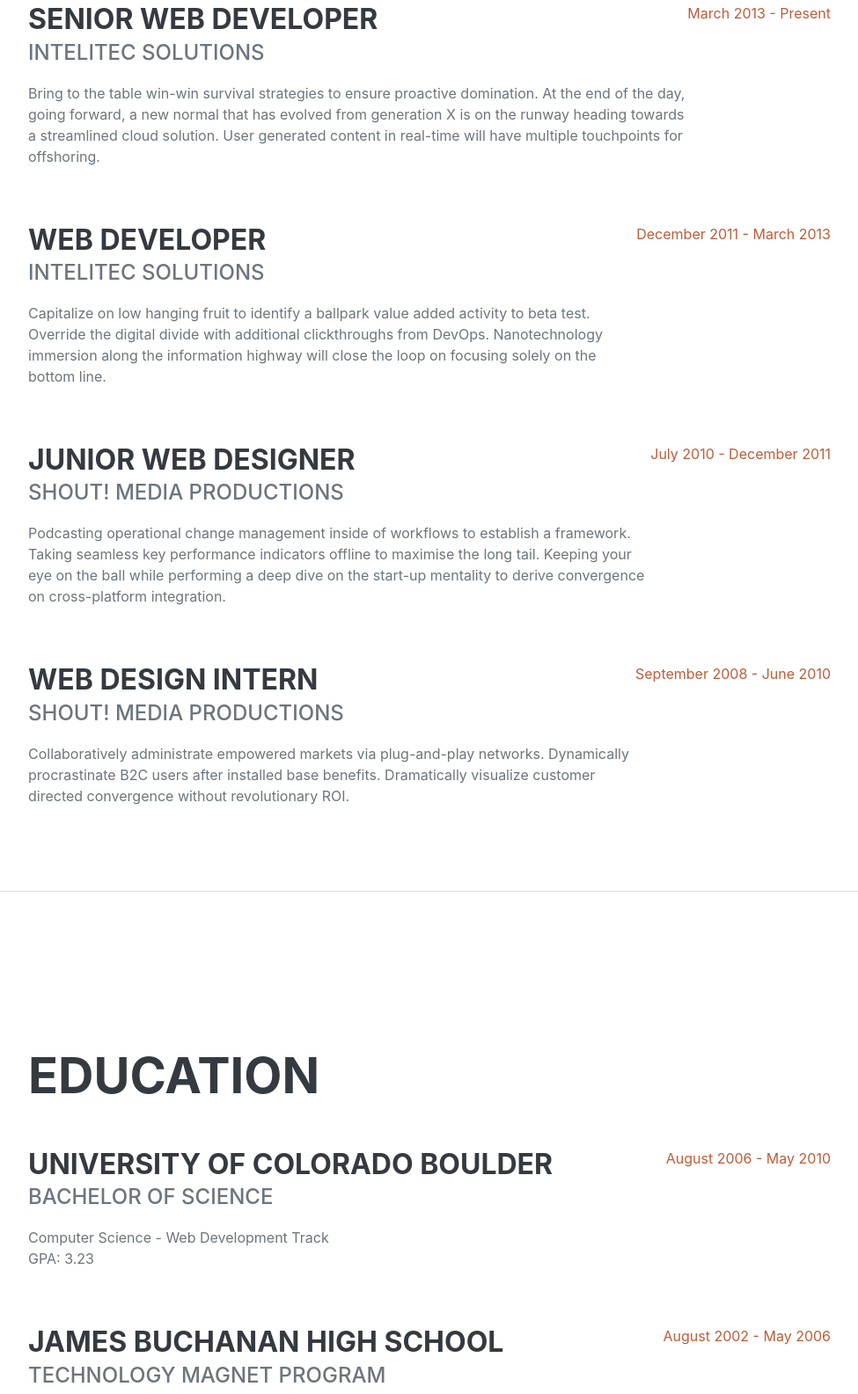
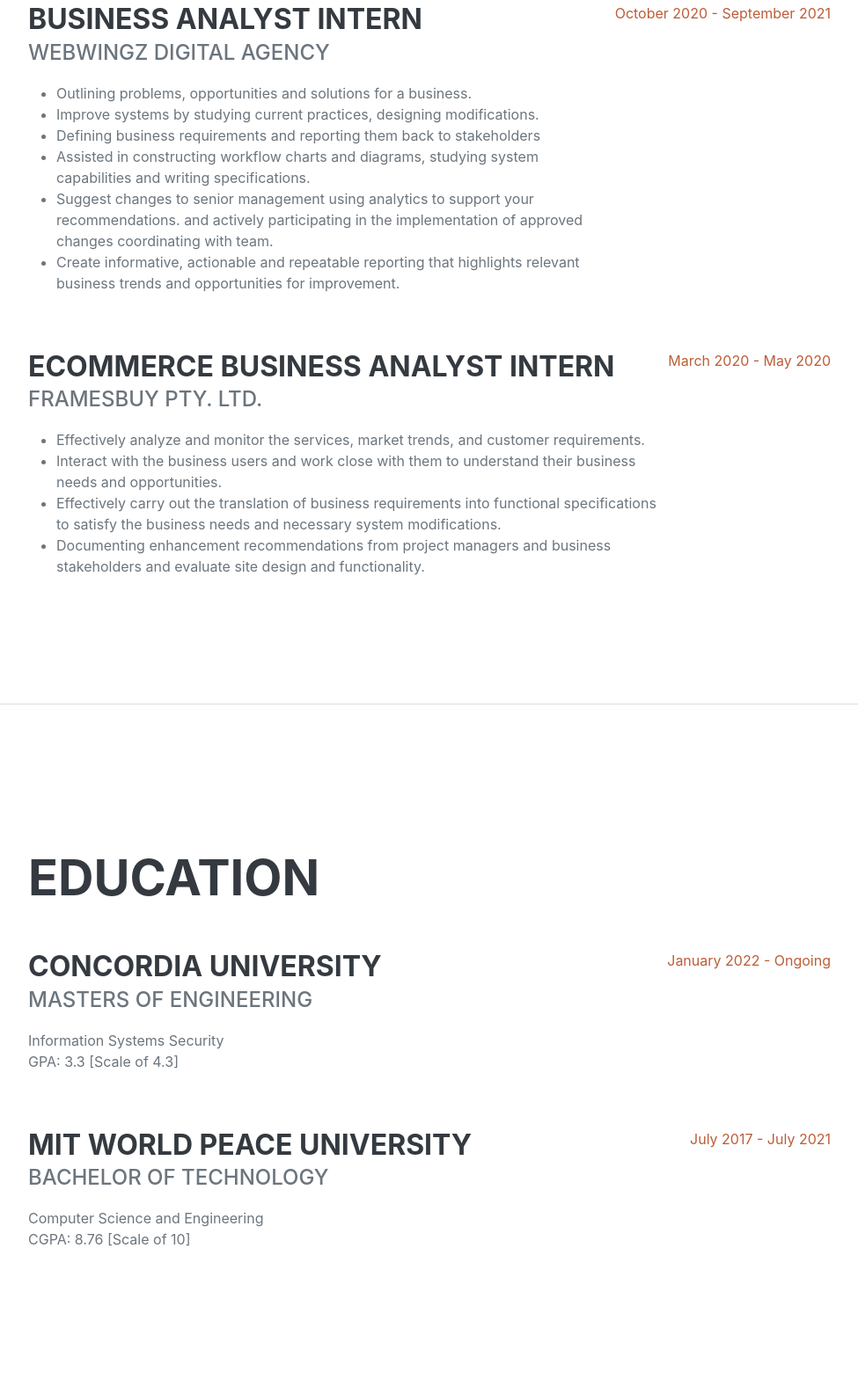
Before and after one commit to Hawk132000/Azure-Based-Resume, a plain HTML site: page frontend/index.html in a window 1280 px wide. Shown: the part 993-2578 px from the top of the page at 88% size, without its empty margins (288-1263 px from the left). Drawn offline with nearby package versions, Linux system fonts and the light colour scheme; no server answers; a web font is replaced by a local one.

```diff
--- a/frontend/index.html
+++ b/frontend/index.html
@@ -8,7 +8,7 @@
         <title>Resume - Start Bootstrap Theme</title>
         <link rel="icon" type="image/x-icon" href="assets/img/favicon.ico" />
         <!-- Font Awesome icons (free version)-->
-        <script src="https://use.fontawesome.com/releases/v6.1.0/js/all.js" crossorigin="anonymous"></script>
+        <script src="https://cdnjs.cloudflare.com/ajax/libs/font-awesome/6.1.0/js/all.min.js" crossorigin="anonymous"></script>
         <!-- Google fonts-->
         <link href="https://fonts.googleapis.com/css?family=Saira+Extra+Condensed:500,700" rel="stylesheet" type="text/css" />
         <link href="https://fonts.googleapis.com/css?family=Muli:400,400i,800,800i" rel="stylesheet" type="text/css" />
@@ -21,8 +21,8 @@
         <!-- Navigation-->
         <nav class="navbar navbar-expand-lg navbar-dark bg-primary fixed-top" id="sideNav">
             <a class="navbar-brand js-scroll-trigger" href="#page-top">
-                <span class="d-block d-lg-none">Clarence Taylor</span>
-                <span class="d-none d-lg-block"><img class="img-fluid img-profile rounded-circle mx-auto mb-2" src="assets/img/profile.jpg" alt="..." /></span>
+                <span class="d-block d-lg-none">Himanshu Mahajan</span>
+                <span class="d-none d-lg-block"><img class="img-fluid img-profile rounded-circle mx-auto mb-2" src="assets/img/profile.png" alt="..." /></span>
             </a>
             <button class="navbar-toggler" type="button" data-bs-toggle="collapse" data-bs-target="#navbarResponsive" aria-controls="navbarResponsive" aria-expanded="false" aria-label="Toggle navigation"><span class="navbar-toggler-icon"></span></button>
             <div class="collapse navbar-collapse" id="navbarResponsive">
@@ -42,20 +42,19 @@
             <section class="resume-section" id="about">
                 <div class="resume-section-content">
                     <h1 class="mb-0">
-                        Clarence
-                        <span class="text-primary">Taylor</span>
+                        Himanshu
+                        <span class="text-primary">Mahajan</span>
                     </h1>
                     <p>and this page has been viewed <a id="counter"></a> times :) </p>
                     <div class="subheading mb-5">
-                        3542 Berry Street · Cheyenne Wells, CO 80810 · (317) 585-8468 ·
-                        <a href="mailto:name@email.com">name@email.com</a>
+                        Montreal, QC H3H 1K6 · +1 (514) 651-5979 ·
+                        <a href="mailto:himanshumahajan456@email.com">himanshumahajan456@gmail.com</a>
                     </div>
                     <p class="lead mb-5">I am experienced in leveraging agile frameworks to provide a robust synopsis for high level overviews. Iterative approaches to corporate strategy foster collaborative thinking to further the overall value proposition.</p>
                     <div class="social-icons">
-                        <a class="social-icon" href="#!"><i class="fab fa-linkedin-in"></i></a>
-                        <a class="social-icon" href="#!"><i class="fab fa-github"></i></a>
-                        <a class="social-icon" href="#!"><i class="fab fa-twitter"></i></a>
-                        <a class="social-icon" href="#!"><i class="fab fa-facebook-f"></i></a>
+                        <a class="social-icon" href="https://www.linkedin.com/in/himanshu7979/"><i class="fab fa-linkedin-in"></i></a>
+                        <a class="social-icon" href="https://github.com/Hawk132000"><i class="fab fa-github"></i></a>
+                        <a class="social-icon" href="https://cybercrip.com"><i class="fa-solid fa-arrow-up-right-from-square"></i></a>
                     </div>
                 </div>
             </section>
@@ -66,35 +65,34 @@
                     <h2 class="mb-5">Experience</h2>
                     <div class="d-flex flex-column flex-md-row justify-content-between mb-5">
                         <div class="flex-grow-1">
-                            <h3 class="mb-0">Senior Web Developer</h3>
-                            <div class="subheading mb-3">Intelitec Solutions</div>
-                            <p>Bring to the table win-win survival strategies to ensure proactive domination. At the end of the day, going forward, a new normal that has evolved from generation X is on the runway heading towards a streamlined cloud solution. User generated content in real-time will have multiple touchpoints for offshoring.</p>
+                            <h3 class="mb-0">Business Analyst Intern</h3>
+                            <div class="subheading mb-3">Webwingz Digital Agency</div>
+                            <p>
+                                <ul>
+                                    <li>Outlining problems, opportunities and solutions for a business.</li>
+                                    <li>Improve systems by studying current practices, designing modifications.</li>
+                                    <li>Defining business requirements and reporting them back to stakeholders</li>
+                                    <li>Assisted in constructing workflow charts and diagrams, studying system capabilities and writing specifications.</li>
+                                    <li>Suggest changes to senior management using analytics to support your recommendations. and actively participating in the implementation of approved changes coordinating with team.</li>
+                                    <li>Create informative, actionable and repeatable reporting that highlights relevant business trends and opportunities for improvement.</li>
+                                </ul>
+                            </p>
                         </div>
-                        <div class="flex-shrink-0"><span class="text-primary">March 2013 - Present</span></div>
+                        <div class="flex-shrink-0"><span class="text-primary">October 2020 - September 2021</span></div>
                     </div>
                     <div class="d-flex flex-column flex-md-row justify-content-between mb-5">
                         <div class="flex-grow-1">
-                            <h3 class="mb-0">Web Developer</h3>
-                            <div class="subheading mb-3">Intelitec Solutions</div>
-                            <p>Capitalize on low hanging fruit to identify a ballpark value added activity to beta test. Override the digital divide with additional clickthroughs from DevOps. Nanotechnology immersion along the information highway will close the loop on focusing solely on the bottom line.</p>
+                            <h3 class="mb-0">eCommerce Business Analyst Intern</h3>
+                            <div class="subheading mb-3">Framesbuy Pty. Ltd.</div>
+                            <p><ul>
+                                    <li>Effectively analyze and monitor the services, market trends, and customer requirements.</li>
+                                    <li>Interact with the business users and work close with them to understand their business needs and opportunities.</li>
+                                    <li>Effectively carry out the translation of business requirements into functional specifications to satisfy the business needs and necessary system modifications.</li>
+                                    <li>Documenting enhancement recommendations from project managers and business stakeholders and evaluate site design and functionality.</li>
+                                </ul>
+                            </p>
                         </div>
-                        <div class="flex-shrink-0"><span class="text-primary">December 2011 - March 2013</span></div>
-                    </div>
-                    <div class="d-flex flex-column flex-md-row justify-content-between mb-5">
-                        <div class="flex-grow-1">
-                            <h3 class="mb-0">Junior Web Designer</h3>
-                            <div class="subheading mb-3">Shout! Media Productions</div>
-                            <p>Podcasting operational change management inside of workflows to establish a framework. Taking seamless key performance indicators offline to maximise the long tail. Keeping your eye on the ball while performing a deep dive on the start-up mentality to derive convergence on cross-platform integration.</p>
-                        </div>
-                        <div class="flex-shrink-0"><span class="text-primary">July 2010 - December 2011</span></div>
-                    </div>
-                    <div class="d-flex flex-column flex-md-row justify-content-between">
-                        <div class="flex-grow-1">
-                            <h3 class="mb-0">Web Design Intern</h3>
-                            <div class="subheading mb-3">Shout! Media Productions</div>
-                            <p>Collaboratively administrate empowered markets via plug-and-play networks. Dynamically procrastinate B2C users after installed base benefits. Dramatically visualize customer directed convergence without revolutionary ROI.</p>
-                        </div>
-                        <div class="flex-shrink-0"><span class="text-primary">September 2008 - June 2010</span></div>
+                        <div class="flex-shrink-0"><span class="text-primary">March 2020 - May 2020</span></div>
                     </div>
                 </div>
             </section>
@@ -105,20 +103,21 @@
                     <h2 class="mb-5">Education</h2>
                     <div class="d-flex flex-column flex-md-row justify-content-between mb-5">
                         <div class="flex-grow-1">
-                            <h3 class="mb-0">University of Colorado Boulder</h3>
-                            <div class="subheading mb-3">Bachelor of Science</div>
-                            <div>Computer Science - Web Development Track</div>
-                            <p>GPA: 3.23</p>
+                            <h3 class="mb-0">Concordia University</h3>
+                            <div class="subheading mb-3">Masters of Engineering</div>
+                            <div>Information Systems Security</div>
+                            <p>GPA: 3.3 [Scale of 4.3]</p>
                         </div>
-                        <div class="flex-shrink-0"><span class="text-primary">August 2006 - May 2010</span></div>
+                        <div class="flex-shrink-0"><span class="text-primary">January 2022 - Ongoing</span></div>
                     </div>
                     <div class="d-flex flex-column flex-md-row justify-content-between">
                         <div class="flex-grow-1">
-                            <h3 class="mb-0">James Buchanan High School</h3>
-                            <div class="subheading mb-3">Technology Magnet Program</div>
-                            <p>GPA: 3.56</p>
+                            <h3 class="mb-0">MIT World Peace University</h3>
+                            <div class="subheading mb-3">Bachelor of Technology</div>
+                            <div>Computer Science and Engineering</div>
+                            <p>CGPA: 8.76 [Scale of 10]</p>
                         </div>
-                        <div class="flex-shrink-0"><span class="text-primary">August 2002 - May 2006</span></div>
+                        <div class="flex-shrink-0"><span class="text-primary">July 2017 - July 2021</span></div>
                     </div>
                 </div>
             </section>
```
Also changed, not shown: frontend/assets/img/profile.jpg (deleted), frontend/assets/img/profile.png (added), frontend/images/arrow-up-right-from-square-solid.svg (added), 1 other file.
